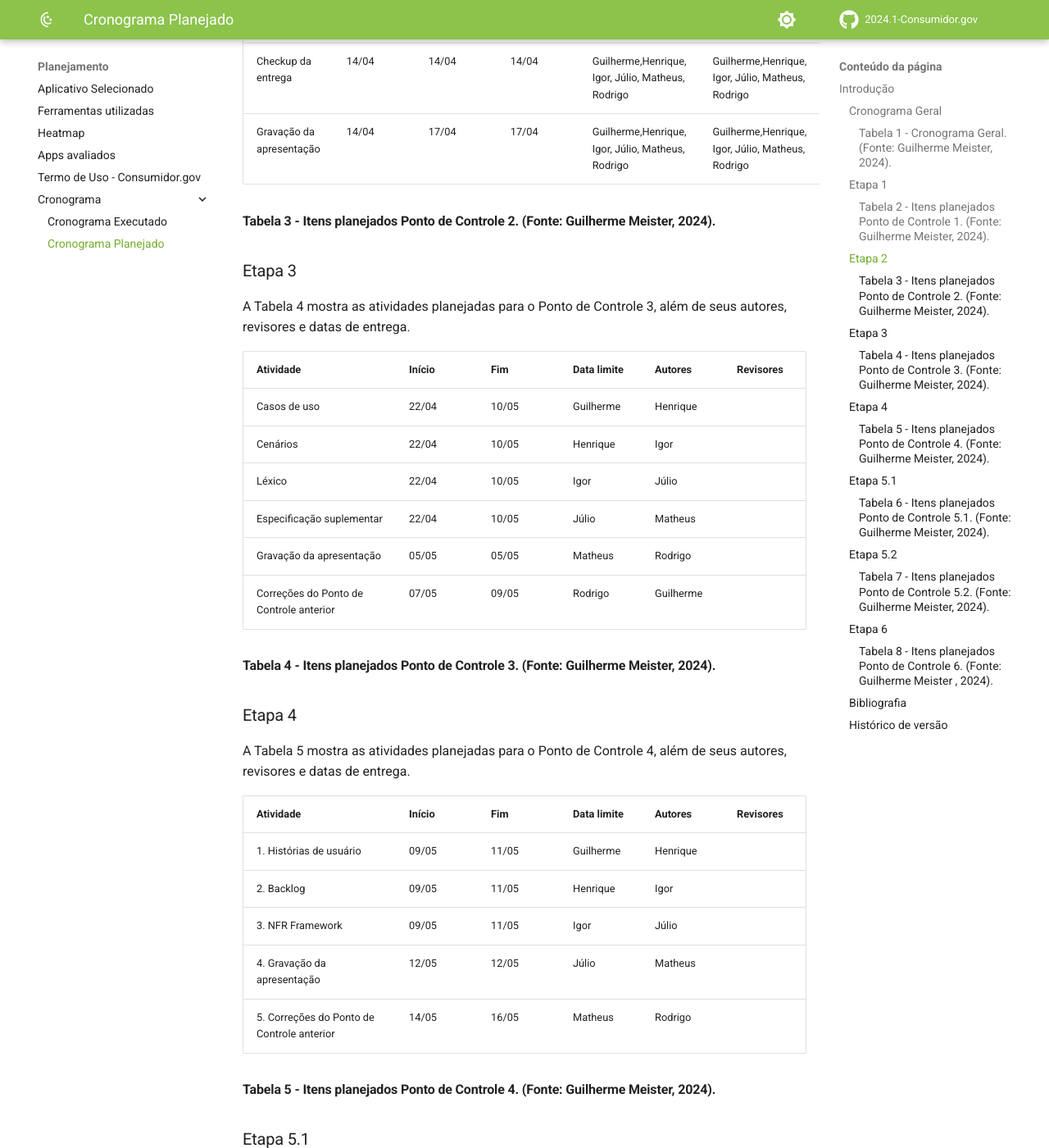
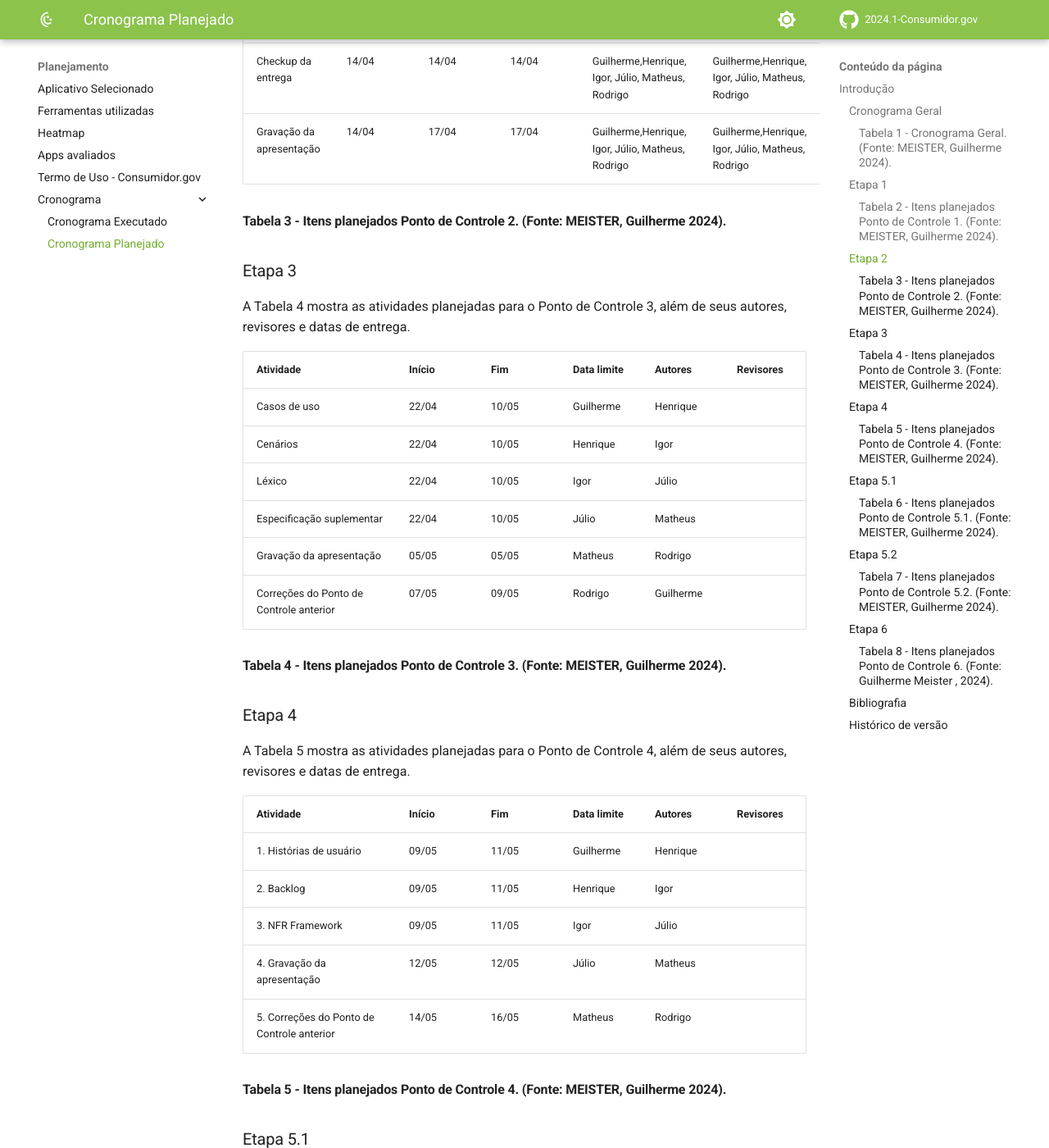
Before and after one commit to Requisitos-de-Software/2024.1-Grupo08, an MkDocs documentation site: the page built from docs/Planejamento/cronograma/cronograma-planejado.md, in a window 1280 px wide and 1400 px high, scrolled down 3432 px. Shown: the whole window at 82% size. Built offline with MkDocs 1.6.1 and Material for MkDocs 9.7.7, drawn with Linux system fonts in a browser that asks for light colours; comment, search, counter and statistics services are not loaded; some of the changed text lies outside the part shown.

Commit message:
Padronização das descrições

```diff
--- a/docs/Planejamento/cronograma/cronograma-planejado.md
+++ b/docs/Planejamento/cronograma/cronograma-planejado.md
@@ -19,7 +19,7 @@ A Tabela 1 mostra todos os Pontos de Controles com suas respectivas datas de ent
 |   5.2 | Análise de requistos  | verificação e validação 2 | 17/06 | 18/06 |
 |   6   | Pós-rastreabilidade | gerência 2 | 03/06 | 04/06 |
 
-#### Tabela 1 - Cronograma Geral. (Fonte: Guilherme Meister, 2024).
+#### Tabela 1 - Cronograma Geral. (Fonte: MEISTER, Guilherme 2024).
 
 ### Etapa 1
 A Tabela 2 mostra as atividades planejadas para a apresentação do projeto etapa 1, além de seus autores, revisores e datas de entrega.
@@ -36,7 +36,7 @@ A Tabela 2 mostra as atividades planejadas para a apresentação do projeto etap
 | GitPage | 30/03 | 31/03 |01/04 | Guilherme, Henrique, Igor, Júlio, Matheus, Rodrigo | Guilherme, Henrique, Igor, Júlio, Matheus, Rodrigo |
 | Gravação da apresentação | 30/03 | 31/03 |01/04 | Guilherme, Henrique, Igor, Júlio, Matheus, Rodrigo | Guilherme, Henrique, Igor, Júlio, Matheus, Rodrigo |
 
-#### Tabela 2 - Itens planejados Ponto de Controle 1. (Fonte: Guilherme Meister, 2024).
+#### Tabela 2 - Itens planejados Ponto de Controle 1. (Fonte: MEISTER, Guilherme 2024).
 
 ### Etapa 2
 A Tabela 3 mostra as atividades planejadas para o Ponto de Controle 2, além de seus autores, revisores e datas de entrega.
@@ -60,7 +60,7 @@ A Tabela 3 mostra as atividades planejadas para o Ponto de Controle 2, além de
 | Gravação da apresentação | 14/04 | 17/04 | 17/04 | Guilherme,Henrique, Igor, Júlio, Matheus, Rodrigo | Guilherme,Henrique, Igor, Júlio, Matheus, Rodrigo |
 
 
-#### Tabela 3 - Itens planejados Ponto de Controle 2. (Fonte: Guilherme Meister, 2024).
+#### Tabela 3 - Itens planejados Ponto de Controle 2. (Fonte: MEISTER, Guilherme 2024).
 
 
 ### Etapa 3
@@ -75,7 +75,7 @@ A Tabela 4 mostra as atividades planejadas para o Ponto de Controle 3, além de
 | Gravação da apresentação | 05/05 | 05/05 | Matheus | Rodrigo |
 | Correções do Ponto de Controle anterior | 07/05 | 09/05 | Rodrigo | Guilherme |
 
-#### Tabela 4 - Itens planejados Ponto de Controle 3. (Fonte: Guilherme Meister, 2024).
+#### Tabela 4 - Itens planejados Ponto de Controle 3. (Fonte: MEISTER, Guilherme 2024).
 
 
 ### Etapa 4
@@ -89,7 +89,7 @@ A Tabela 5 mostra as atividades planejadas para o Ponto de Controle 4, além de
 | 4. Gravação da apresentação | 12/05 | 12/05 | Júlio | Matheus |
 | 5. Correções do Ponto de Controle anterior | 14/05 | 16/05 | Matheus | Rodrigo |
 
-#### Tabela 5 - Itens planejados Ponto de Controle 4. (Fonte: Guilherme Meister, 2024).
+#### Tabela 5 - Itens planejados Ponto de Controle 4. (Fonte: MEISTER, Guilherme 2024).
 
 
 ### Etapa 5.1
@@ -102,7 +102,7 @@ A Tabela 6 mostra as atividades planejadas para o Ponto de Controle 5.1, além d
 | 3. Gravação da apresentação | 19/05 | 19/05 | Guilherme, Rodrigo | Henrique, Matheus |
 | 4. Correções do Ponto de Controle anterior | 23/05 | 25/05 | Matheus, Henrique | Rodrigo, Júlio |
 
-#### Tabela 6 - Itens planejados Ponto de Controle 5.1. (Fonte: Guilherme Meister, 2024).
+#### Tabela 6 - Itens planejados Ponto de Controle 5.1. (Fonte: MEISTER, Guilherme 2024).
 
 
 ### Etapa 5.2
@@ -115,7 +115,7 @@ A Tabela 7 mostra as atividades planejadas para o Ponto de Controle 5.2, além d
 | 3. Gravação da apresentação | 16/06 | 16/06 | Henrique, Matheus | Igor, Rodrigo |
 | 4. Correções do Ponto de Controle anterior | 15/06 | 23/06 | Igor, Rodrigo | Júlio, Guilherme |
 
-#### Tabela 7 - Itens planejados Ponto de Controle 5.2. (Fonte: Guilherme Meister, 2024).
+#### Tabela 7 - Itens planejados Ponto de Controle 5.2. (Fonte: MEISTER, Guilherme 2024).
 
 
 ### Etapa 6
```
Also changed, not shown: docs/Elicitação/Questionário.md (+11 -11 lines), docs/Elicitação/Storytelling.md (+5 -5 lines), docs/Elicitação/introspec.md (+2 -2 lines), docs/Elicitação/requisitos-elicitados.md (+2 -2 lines), docs/Planejamento/cronograma/cronograma-executado.md (+2 -2 lines).
